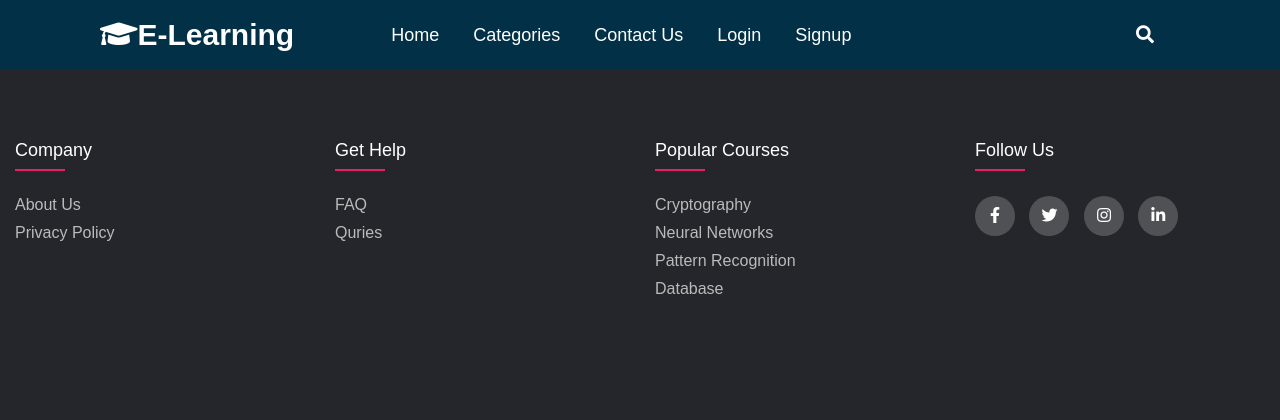
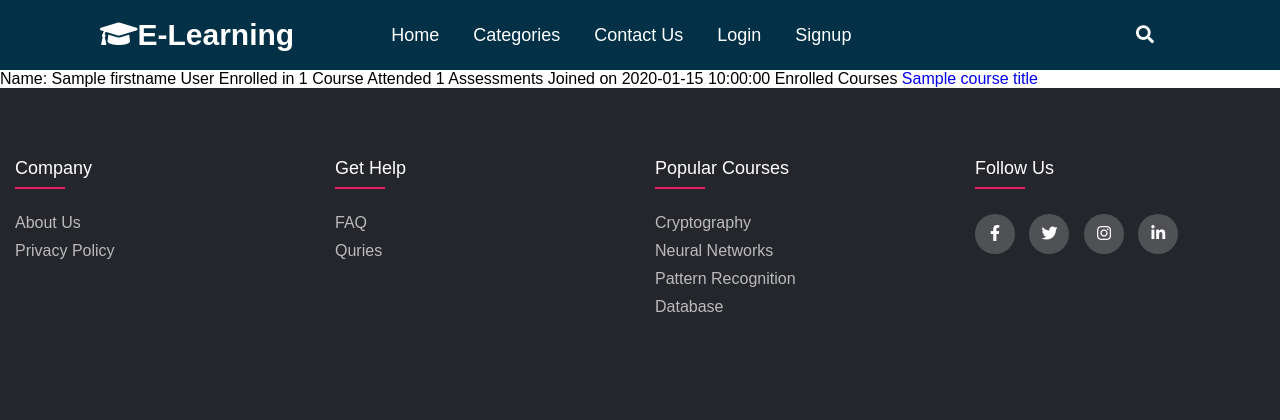
Before and after one commit to devyneX/E-learning, a Flask app: template website/templates/student.html in a window 1280 px wide. Shown: the top 420 px of the page. Before the commit the page ends 294 px from the top, so only its background shows below. Run offline with Flask 2, Linux system fonts and the light colour scheme; the template is opened without the code that fills it: most values are stand-ins (such as "Sample title", 1, 10 or a date in 2020); parts of the project's set-up code (start-up, migrations or seed data) failed here and were passed over.

Commit message:
added instructions

```diff
--- a/website/templates/course.html
+++ b/website/templates/course.html
@@ -3,6 +3,11 @@
 {% block title %}Course{% endblock%}
 
 {% block content %}
+
+Course Title: {{ course.course_title}}
+Category: {{ course.category }}
+Descriptioin: {{ course.description }}
+
 
 {% for study_material in study_materials %}
 <!-- show the study materials  -->
--- a/website/templates/student.html
+++ b/website/templates/student.html
@@ -4,4 +4,14 @@
 
 {% block content %}
 
+Name: {{ student.firstname}} {{ student.lastname }}
+Enrolled in {{ course_count }} Course
+Attended {{ assessment_count }} Assessments
+Joined on {{ student.join_date }}
+
+Enrolled Courses
+{% for course in courses %}
+<a href="/course/{{ course.course_id }}">{{ course_title }}</a>
+{% endfor %}
+
 {% endblock%}
```
Also changed, not shown: website/templates/teacher.html (+11 -0 lines), website/views.py (+16 -4 lines).
